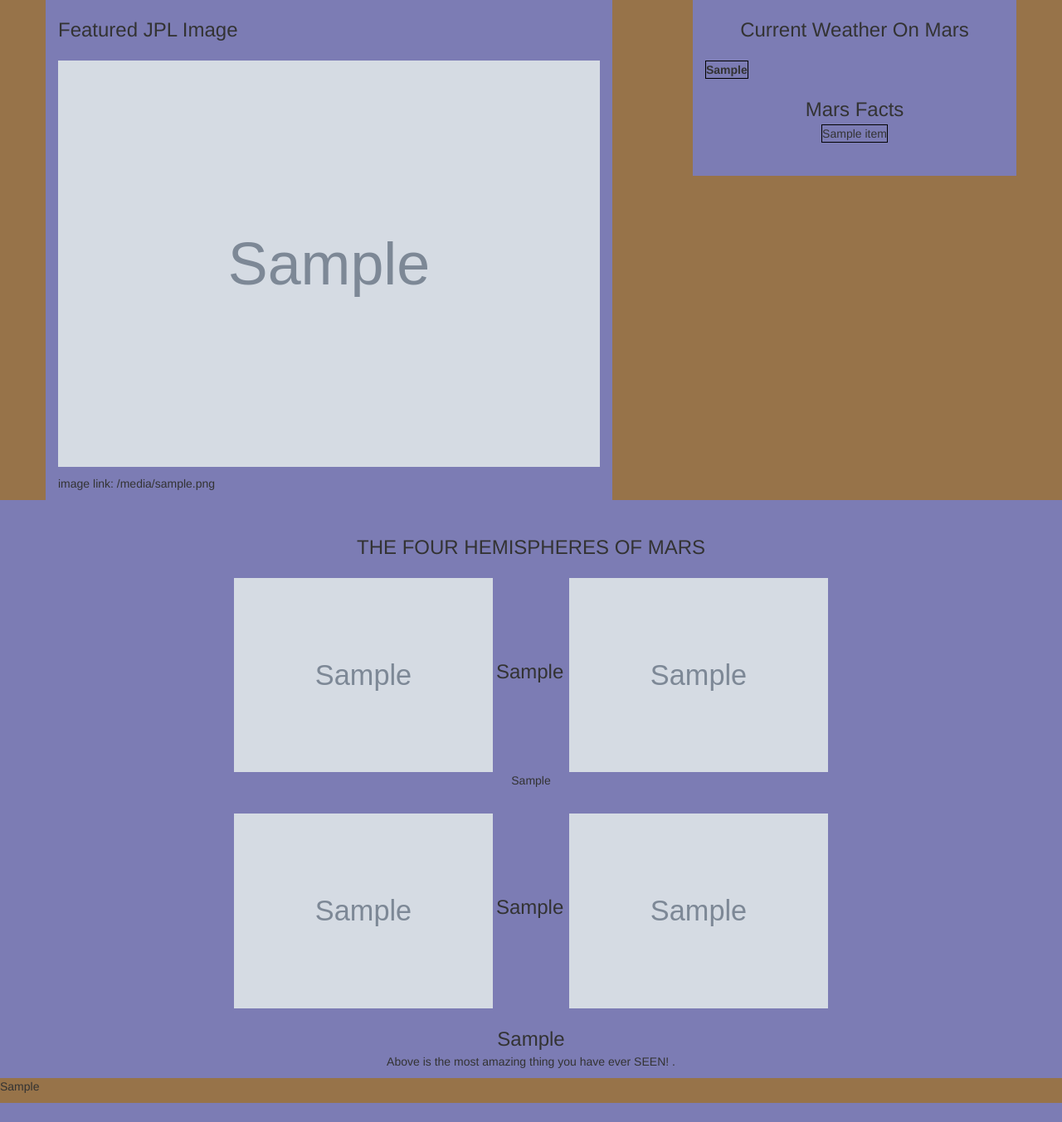
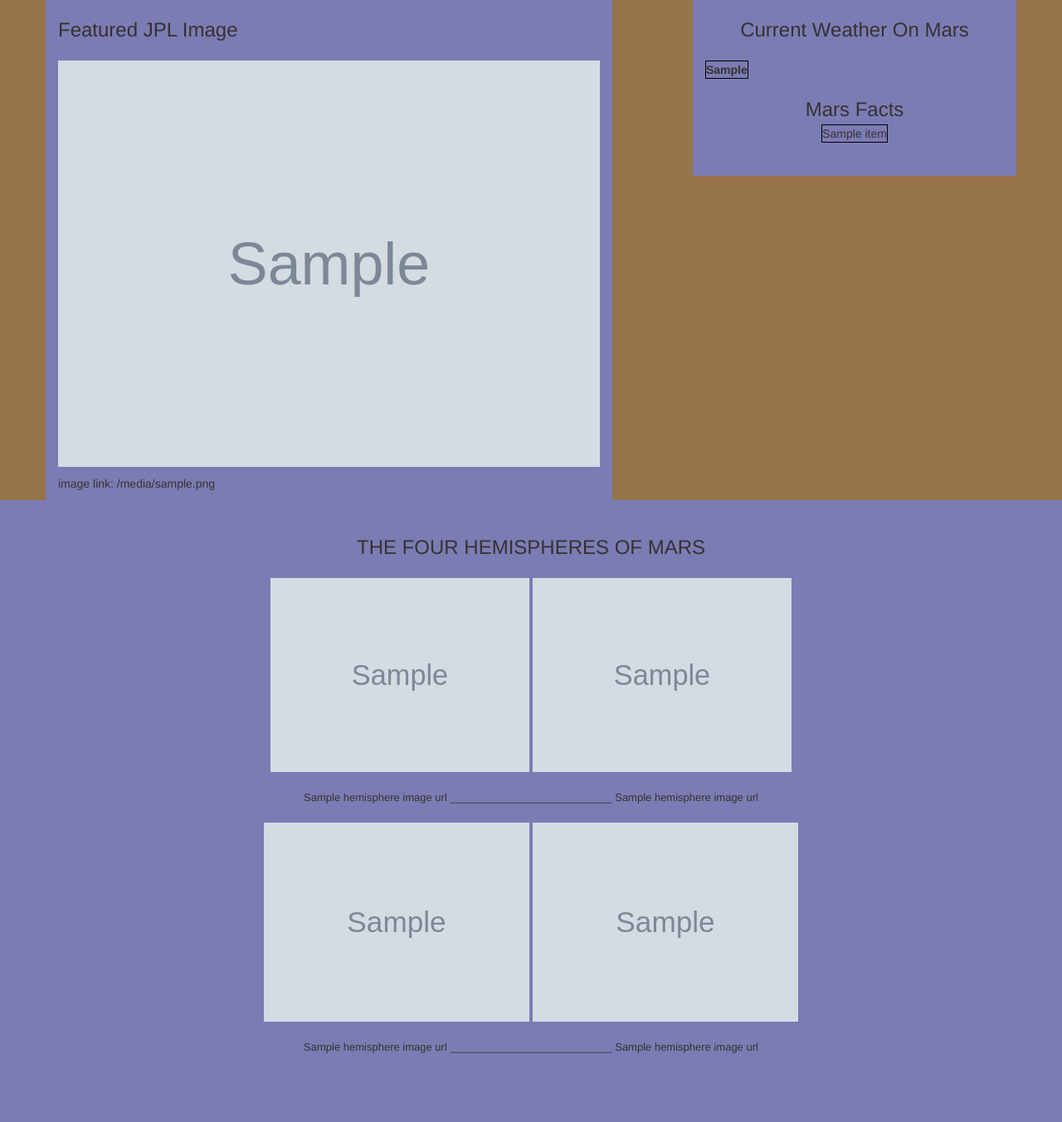
Before and after one commit to BrandinO771/web-scraping-challenge, a Flask app: page / in a window 1280 px wide. Shown: the part 461-1814 px from the top of the page at 83% size. Before the commit the page ends 1791 px from the top, so only its background shows below. Run offline with Flask 2, Linux system fonts and the light colour scheme; grey boxes marked "Sample" are stand-in pictures; a database or web service that is not in the repository returns one stand-in record (values such as "Sample title"); lists and menus that the app fills with data are empty; some libraries are stand-ins or nearby versions.

Commit message:
minor tweak

```diff
--- a/Missions_to_Mars/templates/index.html
+++ b/Missions_to_Mars/templates/index.html
@@ -151,47 +151,53 @@
 
 
     <img src= "{{ mars_data_insert.hemisphere_image_urls[0].img_url }}" height = 25% width = 25% alt="Featured Image">
-    <font size= "5">
-      {{ mars_data_insert.hemisphere_image_urls[0].hem_list }}
-    </font>
 
     <img src= "{{ mars_data_insert.hemisphere_image_urls[1].img_url }}" height = 25% width = 25% alt="Featured Image">
+    <div class="row"  >
+        <br>
+        </div>
 
-     <p> {{ mars_data_insert.hemisphere_image_urls[1].hem_list }}</p>
+     <div class="row"  >
+        <font size= "2" >
+            {{ mars_data_insert.hemisphere_image_urls[0].title }}
+        </font>
+        <font size= "2">      ___________________________   </font>
+        <font size= "2">
+           {{ mars_data_insert.hemisphere_image_urls[1].title }}
+        </font>
 
+      </div>
     <div class="row"  >
     <br>
     </div>
-
+    <div class="row"  >
 
     <img src= "{{ mars_data_insert.hemisphere_image_urls[2].img_url}}" height = 25% width = 25% alt="Featured Image">
-    <font size= "5">
-      {{ mars_data_insert.hemisphere_image_urls[1].hem_list }}
-    </font>
 
     <img src= "{{ mars_data_insert.hemisphere_image_urls[3].img_url}}" height = height width = 25%  alt="Featured Image">
+    </div>
+    <div class="row"  >
+        <br>
+              <font size= "2" >
+                   {{ mars_data_insert.hemisphere_image_urls[0].title }}
+              </font>
+              <font size= "2">      ___________________________   </font>
+              <font size= "2">
+                 {{ mars_data_insert.hemisphere_image_urls[1].title }}
+              </font>
 
-    <br>
-    <br>
-    <font size= "5">
-      {{ mars_data_insert.hemisphere_image_urls[1].hem_list }}
-    </font>
-    <p> Above is the most amazing thing you have ever SEEN! .</p>
-  </div>
+            </div>
+      </div>
+   <br>
+   <br>
+   <br>
+   <br>
+
 
 </div>
 </div>
 
 
-
-<p> {{ mars_data_insert.hemisphere_image_urls[1].hem_list }}</p>
-
-
-
-
-
-
-
 </body>
 
 </html>
```
